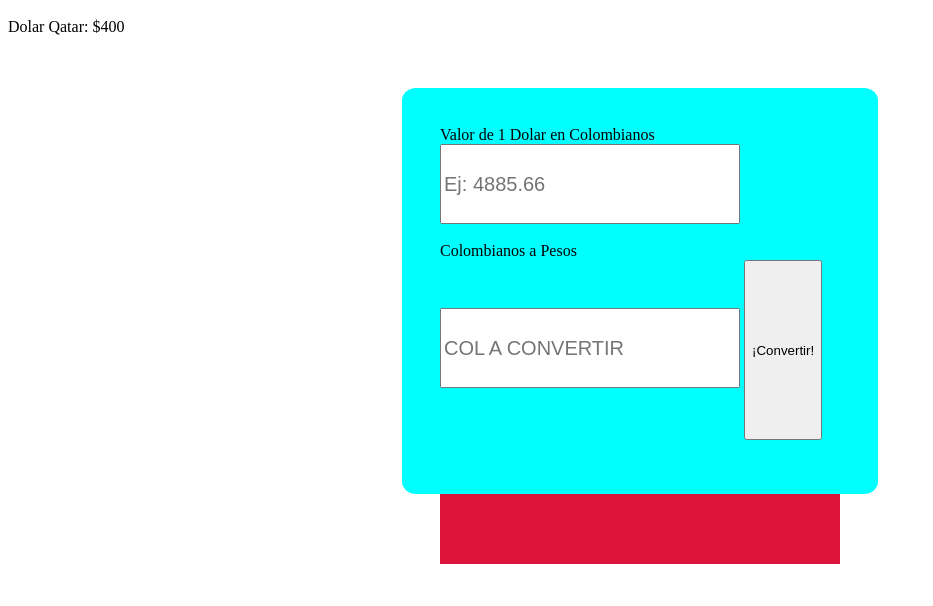
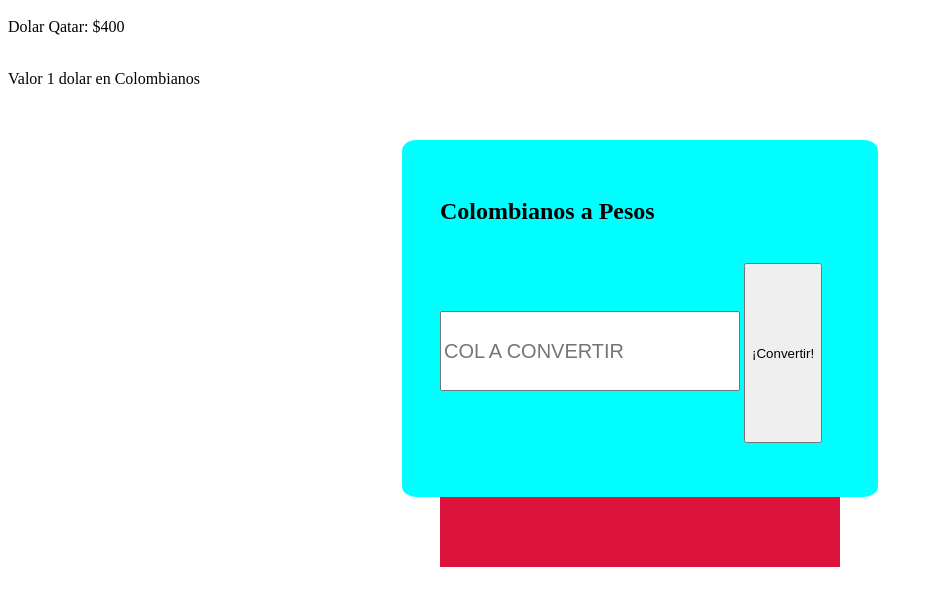
Before and after one commit to frodriguez84/Conversor-Moneda, a plain HTML site: page index.html in a window 1280 px wide. Shown: the part 48-654 px from the top of the page, without its empty margins (0-933 px from the left). Drawn offline with nearby package versions, Linux system fonts and the light colour scheme; no server answers.

Commit message:
arreglos

```diff
--- a/calculo.js
+++ b/calculo.js
@@ -8,8 +8,6 @@ fetch('https://www.datos.gov.co/resource/32sa-8pi3.json')
     usdCol = data
     //let value = "Hello World";
     document.getElementById("demo").innerHTML = data;
-    console.log(data);
-
   });
 
 
@@ -27,8 +25,6 @@ function processForm(event) {
 
   event.preventDefault();
 
- // var inputUsdCol = document.getElementById("dolCol");
-  //usdCol = inputUsdCol.value
   var inputElement = document.getElementById("col");
   col = inputElement.value;
   var final = usdToArg(colToUsd(col));
--- a/index.html
+++ b/index.html
@@ -7,24 +7,22 @@
 </head>
 
 <body>
-
   <header>
     <h1>Calculin San Andres 2023</h1>
   </header>
 
   <div id="valPeso">Dolar Qatar: $400</div>
-
+  <br>
+  <p>Valor 1 dolar en Colombianos</p>
   <p id="demo"></p>
   <br>
   <br>
   <div id="formulario">
     <form id="conversion-form">
-      <label for="">Valor de 1 Dolar en Colombianos</label>
-      <br>
-      <input id="dolCol" type="number" step="0.01" placeholder="Ej: 4885.66"  min="1" max="999999999"/>
-      <br>
-      <br>
-      <label for="">Colombianos a Pesos</label>
+
+      <h2>
+        <label for="">Colombianos a Pesos</label>
+      </h2>
       <br>
       <input id="col" type="number" placeholder="COL A CONVERTIR" required/>
       <input id="submit" type="submit" value="¡Convertir!" />
```
